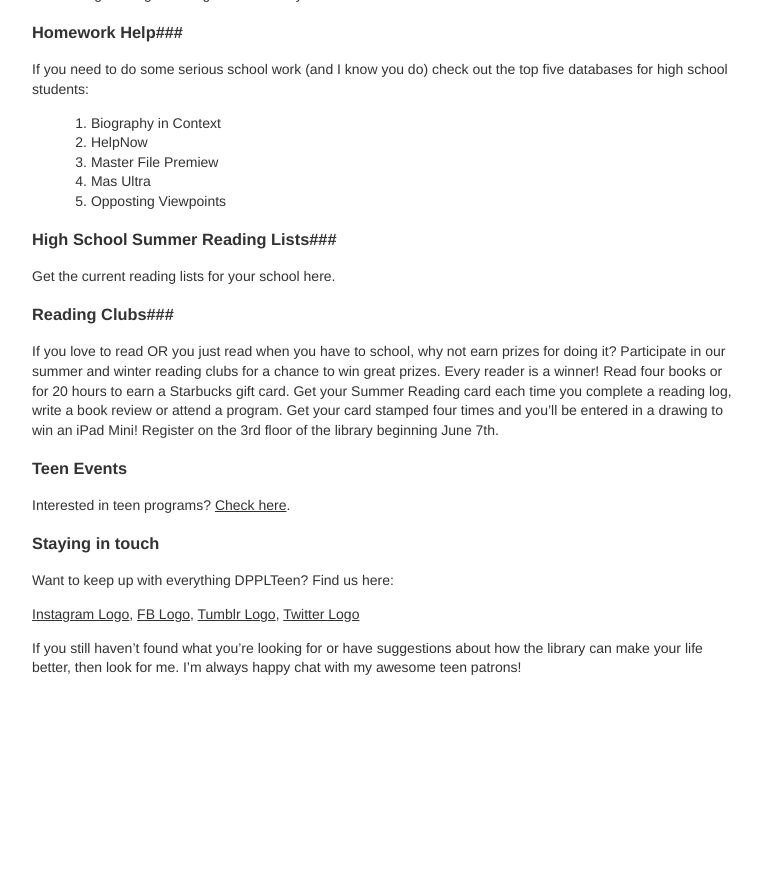
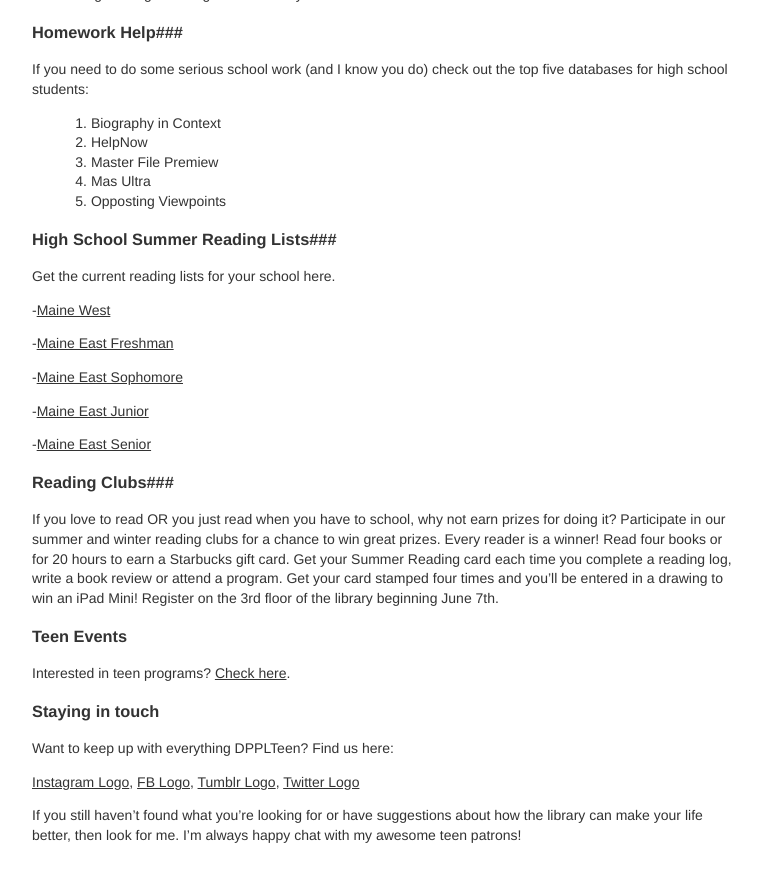
Before and after one commit to dpplweb/dppl-content, a Jekyll site: the page built from _posts/joanie/0423-01-01-teens.md, in a window 1280 px wide and 900 px high, scrolled down 791 px. Shown: the top 882 px of the window, without its empty margins (258-1020 px from the left). Built offline with Jekyll 4.4.1, drawn with Linux system fonts in a browser that asks for light colours; Markdown is read by kramdown in place of the engine named in the settings; before the commit the page ends 1523 px from its top, so only the background shows below that.

Commit message:
Updated 0423-01-01-teens.md

```diff
--- a/_posts/joanie/0423-01-01-teens.md
+++ b/_posts/joanie/0423-01-01-teens.md
@@ -49,6 +49,16 @@ If you need to do some serious school work (and I know you do) check out the top
 
 Get the current reading lists for your school here.
 
+-[Maine West](http://dppl.bibliocommons.com/list/show/84339150_desplainesreaders/281817257_maine_west_summer_reading_list)
+
+-[Maine East Freshman](http://dppl.bibliocommons.com/list/show/84339150_desplainesreaders/281841807_maine_east_freshman_summer_reading_list)
+
+-[Maine East Sophomore](http://dppl.bibliocommons.com/list/show/84339150_desplainesreaders/284819797_maine_east_sophomore_summer_reading_list)
+
+-[Maine East Junior](http://dppl.bibliocommons.com/list/show/84339150_desplainesreaders/284823388_maine_east_junior_summer_reading_list)
+
+-[Maine East Senior](http://dppl.bibliocommons.com/list/show/84339150_desplainesreaders/284827587_maine_east_senior_summer_reading_list)
+
 ###Reading Clubs###
 
 If you love to read OR you just read when you have to school, why not earn prizes for doing it? Participate in our summer and winter reading clubs for a chance to win great prizes. Every reader is a winner! Read four books or for 20 hours to earn a Starbucks gift card. Get your Summer Reading card each time you complete a reading log, write a book review or attend a program. Get your card stamped four times and you'll be entered in a drawing to win an iPad Mini! Register on the 3rd floor of the library beginning June 7th.
```
